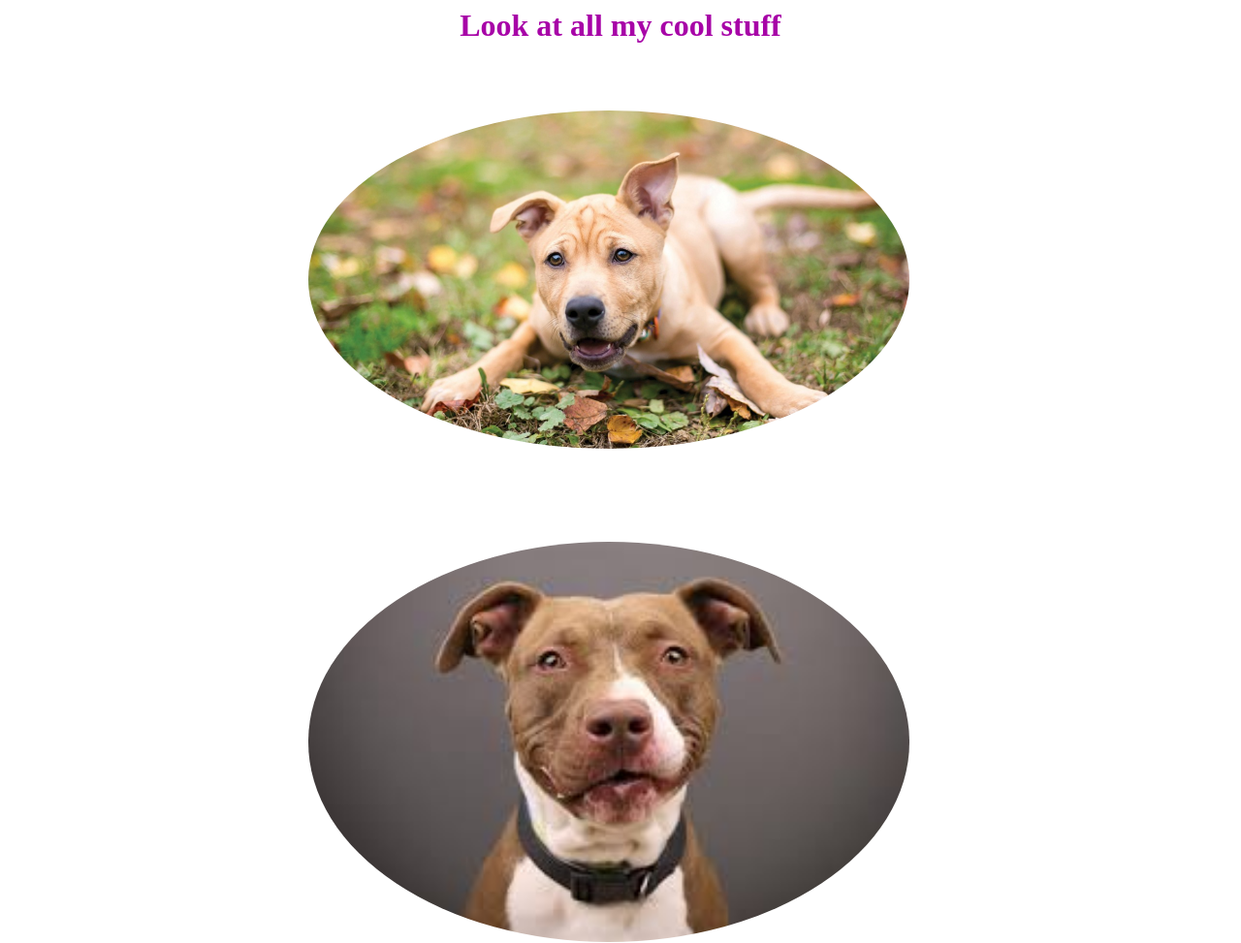
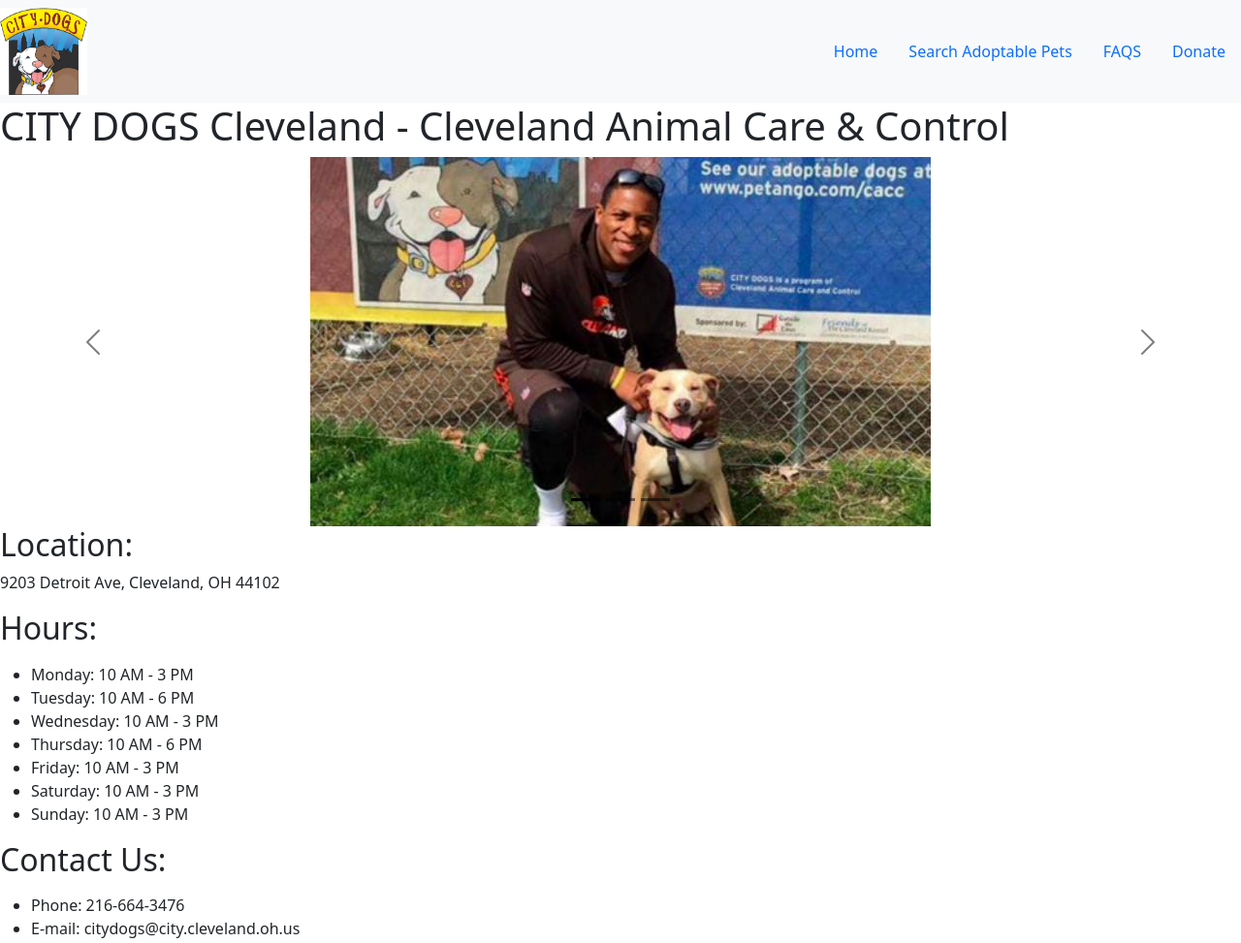
Before and after one commit to Rosa-123/city-dogs, a plain HTML site: page Index.html in a window 1280 px wide. Shown: the top 973 px of the page at 97% size. Drawn offline with nearby package versions, Linux system fonts and the light colour scheme.

Commit message:
added carousel

```diff
--- a/Index.html
+++ b/Index.html
@@ -1,19 +1,93 @@
-
+<link href="https://cdn.jsdelivr.net/npm/bootstrap@5.0.0-beta1/dist/css/bootstrap.min.css" rel="stylesheet" integrity="sha384-giJF6kkoqNQ00vy+HMDP7azOuL0xtbfIcaT9wjKHr8RbDVddVHyTfAAsrekwKmP1" crossorigin="anonymous">
 <link rel="stylesheet" href="./styles.css" type="text/css">
 
 <head>
     <title>
-        My First Site!
+        CITY DOGS Cleveland
     </title>
 </head>
 
 <body>
+    <header>
+<nav class="navbar navbar-light bg-light">
+    <div class="logo">
+      <a class="navbar-logo" href="#">
+        <img src="images/cityDogs_logo_final.jpg" alt="" width="90" height="90">
+      </a>
+    </div>
+    <ul class="nav">
+        <li class="nav-item">
+          <a class="nav-link active" aria-current="page" href="#">Home</a>
+        </li>
+        <li class="nav-item">
+        <a class="nav-link active" aria-current="page" href="#">Search Adoptable Pets</a>
+        </li>
+        <li class="nav-item">
+          <a class="nav-link" href="#">FAQS</a>
+        </li>
+        <li class="nav-item">
+          <a class="nav-link" href="#">Donate</a>
+        </li>
+      </ul>
+</nav>
+    </header>
     <h1>
-        Look at all my cool stuff
+        CITY DOGS Cleveland - Cleveland Animal Care & Control
     </h1>
-    <div class="container">
-    <img class="dog-img" src="../images/dog.jpg" alt="yellow puppy laying in leaves"/>
-    <img class="pit-img" src="../images/pitbull.jpg" alt="portrait photo of brown and white pitbull dog" >
-    <img class="pocket-pit-img"src="../images/puppy-pit.jpg" alt="puppy pitbull">
-</div>
+    <div id="carouselExampleCaptions" class="carousel slide carousel-dark" data-bs-ride="carousel" data-bs-interval="false"
+    >
+        <ol class="carousel-indicators">
+          <li data-bs-target="#carouselExampleCaptions" data-bs-slide-to="0" class="active"></li>
+          <li data-bs-target="#carouselExampleCaptions" data-bs-slide-to="1"></li>
+          <li data-bs-target="#carouselExampleCaptions" data-bs-slide-to="2"></li>
+        </ol>
+        <div class="carousel-inner">
+          <div class="carousel-item active">
+            <img src="images/adoption-day.jpg" class="d-block w-100" alt="...">
+
+          </div>
+          <div class="carousel-item">
+            <img src="images/dog-walker.jpg" class="d-block w-100" alt="...">
+          </div>
+          <div class="carousel-item slide-item">
+            <img src="images/mayor.jpg" class="d-block w-100" alt="...">
+
+          </div>
+        </div>
+        <a class="carousel-control-prev" href="#carouselExampleCaptions" role="button" data-bs-slide="prev">
+          <span class="carousel-control-prev-icon" aria-hidden="true"></span>
+        </a>
+        <a class="carousel-control-next" href="#carouselExampleCaptions" role="button" data-bs-slide="next">
+          <span class="carousel-control-next-icon" aria-hidden="true"></span>
+        </a>
+      </div>
+    <div class="location">
+        <h2>Location:</h2>
+        <p>9203 Detroit Ave, Cleveland, OH 44102</p>
+    </div>
+    <div class="hours">
+        <h2>Hours:</h2>
+        <p>
+            <ul>
+                <li>Monday: 10 AM - 3 PM</li>
+                <li>Tuesday: 10 AM - 6 PM</li>
+                <li>Wednesday: 10 AM - 3 PM</li>
+                <li>Thursday: 10 AM - 6 PM</li>
+                <li>Friday: 10 AM - 3 PM</li>
+                <li>Saturday: 10 AM - 3 PM</li>
+                <li>Sunday: 10 AM - 3 PM</li>
+            </ul>
+
+        </p>
+    </div>
+    <div class="contact">
+        <h2>Contact Us:</h2>
+        <p>
+            <ul>
+            <li>Phone: 216-664-3476</li>
+            <li>E-mail: citydogs@city.cleveland.oh.us </li>
+                 </ul>
+        </p>
+    </div>
+    <script src="https://cdn.jsdelivr.net/npm/bootstrap@5.0.0-beta1/dist/js/bootstrap.bundle.min.js" integrity="sha384-ygbV9kiqUc6oa4msXn9868pTtWMgiQaeYH7/t7LECLbyPA2x65Kgf80OJFdroafW" crossorigin="anonymous"></script>
 </body>
--- a/styles.css
+++ b/styles.css
@@ -1,20 +1,15 @@
-h1 {
-    color: rgb(167, 3, 167);
-    text-align: center;
+
+.nav-item {
+    align-items: flex-end;
 }
-.container {
-    display:inline-flex;
-    flex-direction: column;
-    align-items: center;
+
+.carousel-inner{
+    margin: auto;
+    width: 50%;
+    max-height: 400px;
 }
-img {
-
-    width: 50%;
-    padding-top: 3rem;
-    padding-bottom: 3rem;
-    border-radius: 50%;
+.carousel-item{
+    margin: 0 auto;
+    width: 100%;
+    float: none;
 }
-.pocket-pit-img {
-
-
-}
```
Also changed, not shown: images/adoption-day.jpg (added), images/animal-control.jpg (added), images/cityDogs_logo_final.jpg (added), images/cop.jpg (added), images/dog-walker.jpg (added), images/dog.jpg (deleted), images/pitbull.jpg (deleted), images/pocket-pit.jpg (deleted), images/puppy-pit.jpg (deleted), 2 other files.
